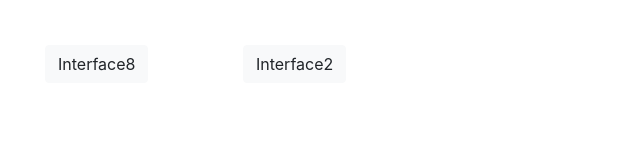
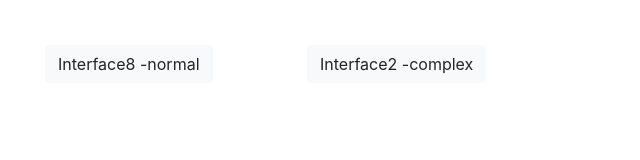
Before and after one commit to Florianbracke/end-of-field-challenge, a plain HTML site: page index.html in a window 1280 px wide. Shown: the whole page, without its empty margins (0-640 px from the left). Drawn offline with nearby package versions, Linux system fonts and the light colour scheme.

Commit message:
add info readme.nd on interface2

```diff
--- a/index.html
+++ b/index.html
@@ -8,8 +8,8 @@
 
 </head>
 <body>
-    <a href="interface08.html" class="btn btn-light" role="button" style="margin: 45px;">Interface8</a>
-        <a href="interface2.html" class="btn btn btn-light" role="button" style="margin: 45px;">Interface2</a>
+    <a href="interface08.html" class="btn btn-light" role="button" style="margin: 45px;">Interface8 -normal</a>
+        <a href="interface2.html" class="btn btn btn-light" role="button" style="margin: 45px;">Interface2 -complex</a>
     </form>
 </body>
 </html>
```
Also changed, not shown: 1 other file.
